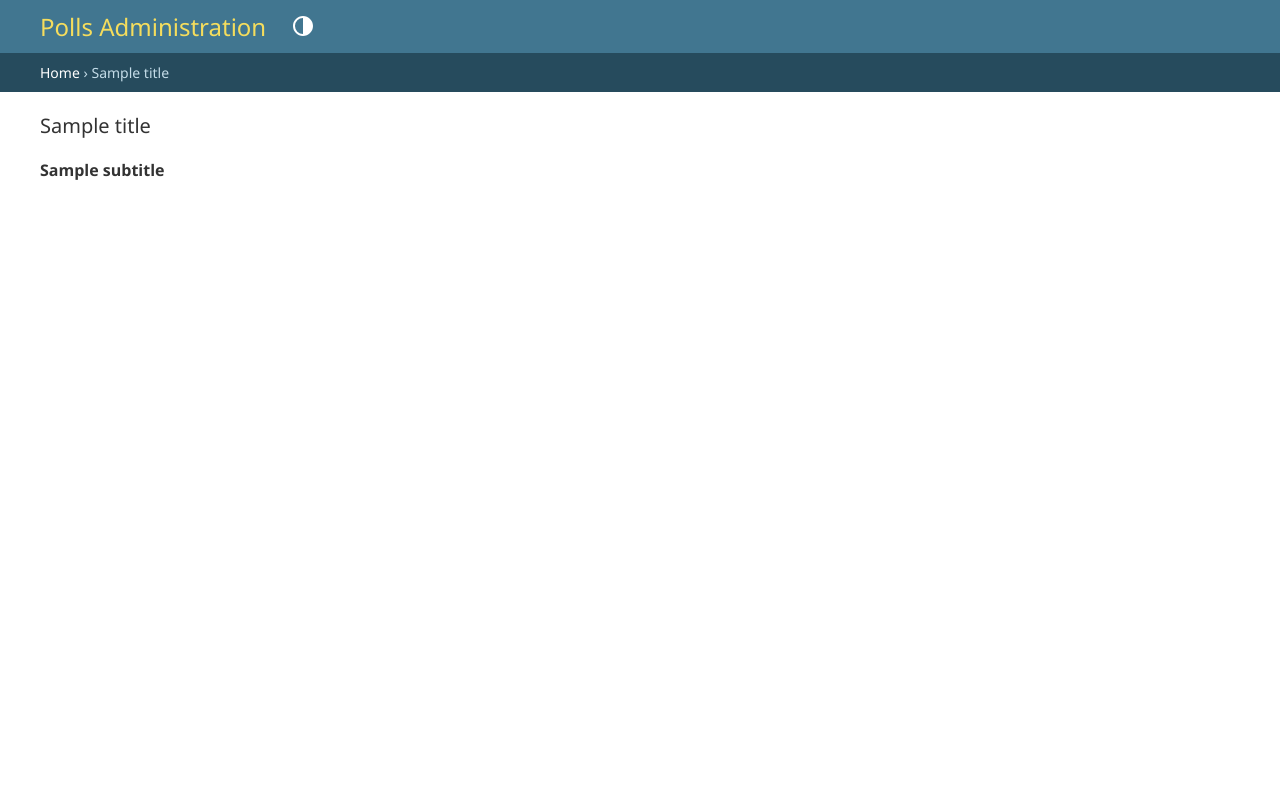
After one commit to nageshpk/django-poll, a Django app: template mysite/templates/base_site.html in a window 1280 px wide. The commit adds this page. Run offline with Django 5.2, Linux system fonts and the light colour scheme; the template is opened without the code that fills it: most values are stand-ins (such as "Sample title", 1, 10 or a date in 2020).

Commit message:
add more functionality to admin page

```diff
--- a/mysite/mysite/settings.py
+++ b/mysite/mysite/settings.py
@@ -55,7 +55,7 @@ ROOT_URLCONF = 'mysite.urls'
 TEMPLATES = [
     {
         'BACKEND': 'django.template.backends.django.DjangoTemplates',
-        'DIRS': [],
+        'DIRS': [BASE_DIR / "templates"],
         'APP_DIRS': True,
         'OPTIONS': {
             'context_processors': [
--- a/mysite/polls/models.py
+++ b/mysite/polls/models.py
@@ -1,5 +1,6 @@
 import datetime
 
+from django.contrib import admin
 from django.db import models
 from django.utils import timezone
 
@@ -12,6 +13,11 @@ class Question(models.Model):
     def __str__(self):
         return self.question_text
 
+    @admin.display(
+        boolean = True,
+        ordering = "pub_date",
+        description = "Published recently?"
+    )
     def was_published_recently(self):
         now = timezone.now()
         return now - datetime.timedelta(days=1) <= self.pub_date <= now
--- a/mysite/polls/static/polls/style.css
+++ b/mysite/polls/static/polls/style.css
@@ -1,3 +1,8 @@
 li a {
     color: green;
 }
+
+
+body {
+    background: white url("images/background.png") no-repeat;
+}
--- a/mysite/polls/templates/polls/index.html
+++ b/mysite/polls/templates/polls/index.html
@@ -5,6 +5,7 @@
 <head>
     <meta charset="UTF-8">
     <meta name="viewport" content="width=device-width, initial-scale=1.0">
+    <link rel="stylesheet" href="{% static 'polls/style.css' %}">
     <title>Document</title>
 </head>
 <body>
@@ -13,7 +14,7 @@
 
         <ul>
             {% for question in latest_question_list %}
-                <li><a href="{% url 'polls:detail' question.id %}"></a>{{ question.question_text }}</li>
+                <li><a href="{% url 'polls:detail' question.id %}">{{ question.question_text }}</a></li>
             {% endfor %}
         </ul>
 
--- /dev/null
+++ b/mysite/templates/base_site.html
@@ -0,0 +1,16 @@
+{% extends "admin/base.html" %}
+
+{% block title %}
+
+{% if subtitle %}{{ subtitle }} | {% endif %}
+
+{{ title }} | {{ site_title|default:_('Django site admin') }}
+
+{% endblock %}
+
+{% block branding %}
+<div id="site-name"><a href="{% url 'admin:index' %}">Polls Administration</a></div>
+{% if user.is_anonymous %}
+  {% include "admin/color_theme_toggle.html" %}
+{% endif %}
+{% endblock %}
```
Also changed, not shown: mysite/polls/admin.py (+20 -2 lines), mysite/db.sqlite3.
